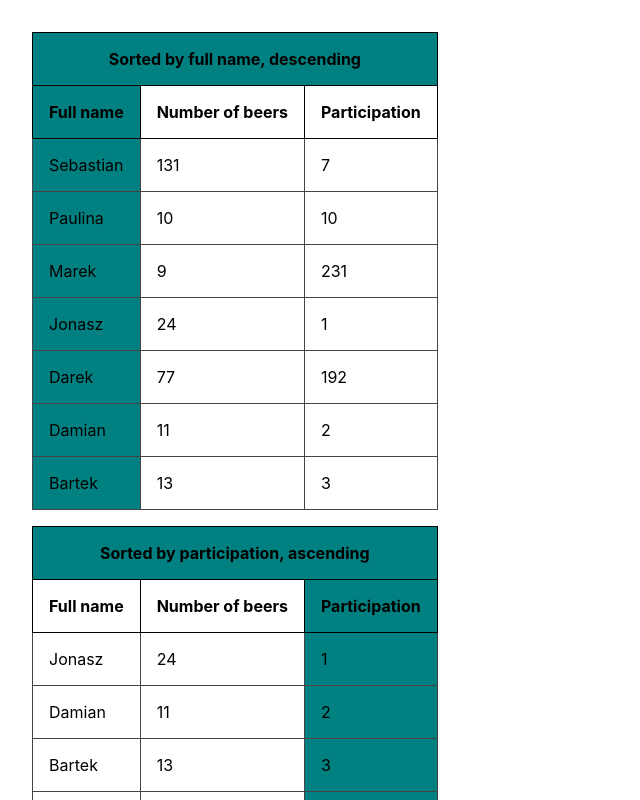
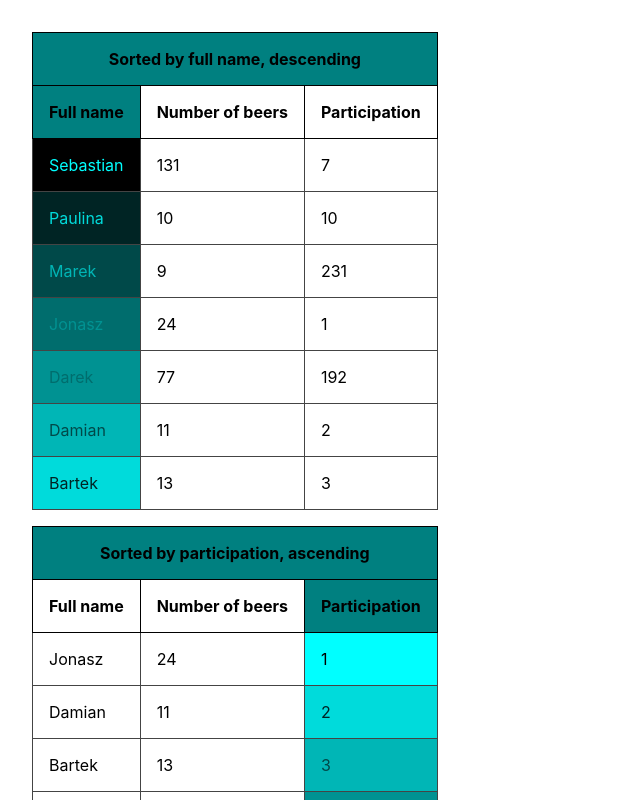
Before and after one commit to argasek/codebrainers-2020-09, a React (Create React App) app: page / in a window 1280 px wide. Shown: the top 800 px of the page, without its empty margins (0-640 px from the left). Built offline with nearby package versions, Linux system fonts and the light colour scheme.

Commit message:
Complete task 03.

```diff
--- a/src/components/StudentList.js
+++ b/src/components/StudentList.js
@@ -63,7 +63,7 @@ function StudentList(props) {
             </thead>
             <tbody >
             {
-                sortedStudents.map((student, index) => <StudentRow student={student} sortBy={sortBy} key={index} gradientId={index} />)
+                sortedStudents.map((student, index) => <StudentRow student={student} sortBy={sortBy} key={index} gradientId={index} sortDirection={sortDirection}/>)
             }
             </tbody>
         </table>
--- a/src/components/StudentRow.js
+++ b/src/components/StudentRow.js
@@ -1,31 +1,38 @@
-
 import React from "react";
 import {codebrainersStudents} from "../models/student";
 
 export default function StudentRow(props) {
     const student = props.student;
-    // const gradientId = props.gradientId+1;
     const sortBy = props.sortBy;
+    const gradientId = props.gradientId;
+    const sortDirection = props.sortDirection;
 
+    let numberOfStudents = codebrainersStudents.length;
+    let reverseSortDirection = !sortDirection;
 
+    function getColorNumber(gradientId, sortDirection) {
+        if (sortDirection === false) {
+            return Math.round((gradientId / numberOfStudents) * 255);
+        } else {
+            return Math.round(255 - ((gradientId / numberOfStudents) * 255));
+        }
+    }
 
-    const highlightedStyle = {background: 'teal'};
-    const normalStyle = {background: 'white'};
+    let gradientColor = 'rgba(0,' + getColorNumber(gradientId,sortDirection) + ',' + getColorNumber(gradientId,sortDirection) + ')';
+    let gradientTextColor = 'rgba(0,' + getColorNumber(gradientId,reverseSortDirection) + ',' + getColorNumber( gradientId,reverseSortDirection) + ')';
 
+    const highlightedStyle = {background: gradientColor, color: gradientTextColor};
+    const normalStyle = {background: 'white', color: 'black'};
 
-
-    function isSortingColumn (columnName){
-        if (columnName === sortBy)
-        {
+    function isSortingColumn(columnName) {
+        if (columnName === sortBy) {
             return highlightedStyle;
-        }
-        else {
+        } else {
             return normalStyle;
         }
     }
 
     const {fullName, numberOfBeers, participationCount} = student;
-
 
     return (
         <tr>
```
